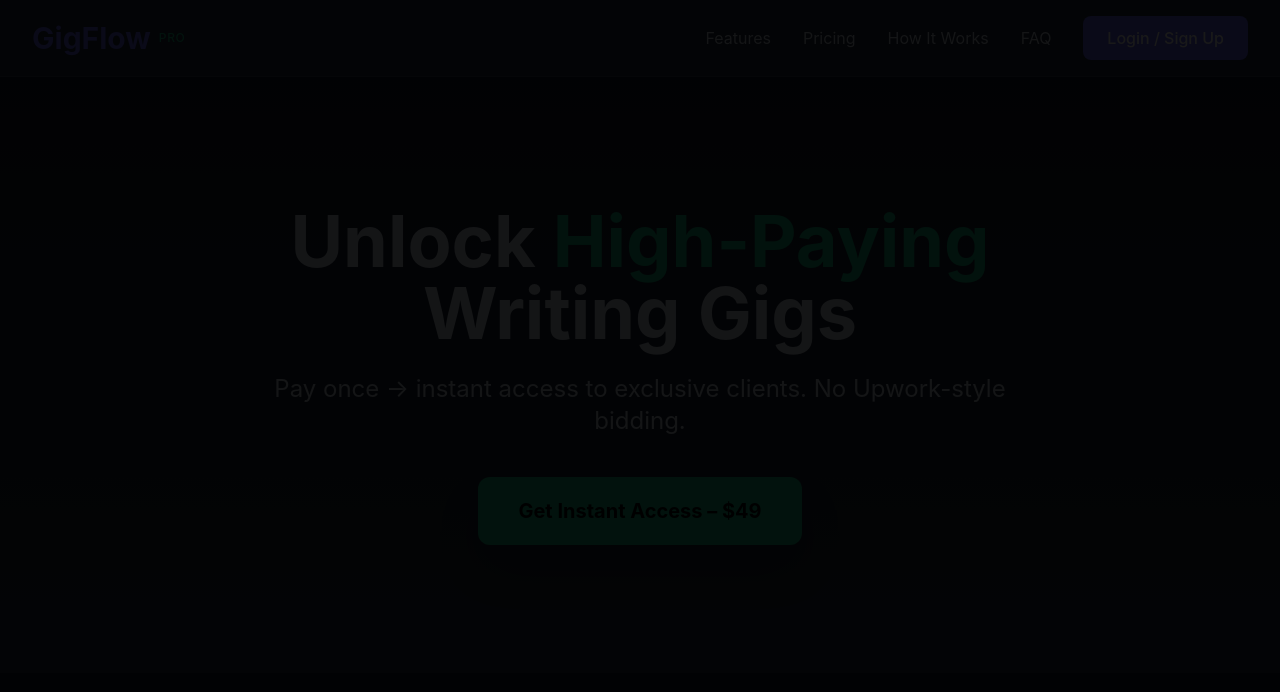
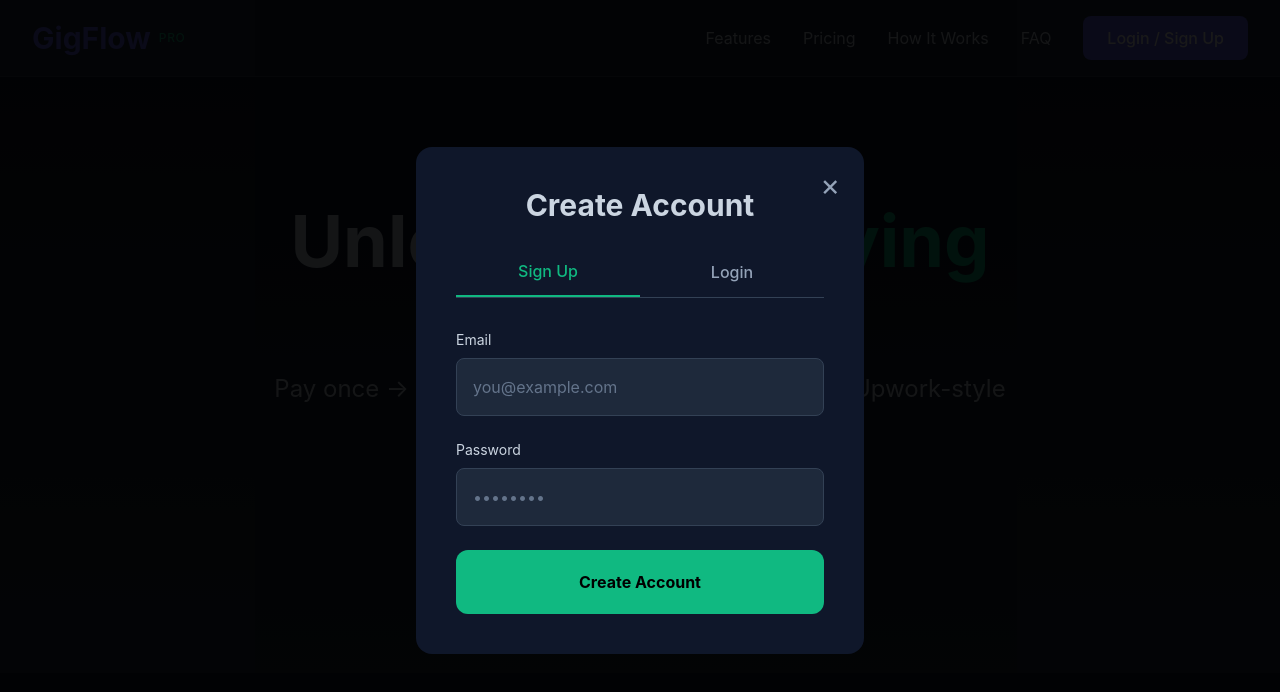
Before and after one commit to engoti/gigflow, a React (Create React App) app in the folder gigflow/: page / in a window 1280 px wide. Both pictures are taken after a click on the button "Login / Sign Up". Shown: the top 692 px of the page. Built offline with nearby package versions, Linux system fonts and the light colour scheme.

Commit message:
Additives

```diff
--- a/gigflow/src/App.js
+++ b/gigflow/src/App.js
@@ -77,7 +77,7 @@ function App() {
     } else {
       setHasPaid(true);
       setUserPlan('pro');
-      alert("✅ Account upgraded to Pro! Refresh if needed.");
+      alert("✅ Account upgraded to Pro! You now have full access.");
     }
     setShowPayment(false);
   };
@@ -99,31 +99,30 @@ function App() {
         hasPaid={hasPaid}
       />
 
-      {/* === PUBLIC SECTIONS (Visible to everyone) === */}
-      {/* Features, How it Works, Testimonials, FAQ, etc. */}
+      {/* PUBLIC SECTIONS - Visible to everyone */}
+      {/* Add your Features, Pricing, How it Works, FAQ sections here */}
 
-      {/* === PROTECTED CONTENT (Only for Paid Users) === */}
+      {/* PROTECTED CONTENT */}
       {hasFullAccess ? (
         <div className="py-20 bg-slate-950">
           <div className="max-w-7xl mx-auto px-6 text-center">
-            <h2 className="text-4xl font-bold mb-6">🎉 Welcome to Full Access!</h2>
-            <p className="text-xl text-slate-300">You now have Pro access. All gigs and tools are unlocked.</p>
+            <h2 className="text-4xl font-bold mb-6">🎉 Full Access Unlocked!</h2>
+            <p className="text-xl text-slate-300 mb-10">Welcome to GigFlow Pro. All features are now available.</p>
 
-            {/* Put your main GigFlow content / Dashboard here */}
-            <div className="mt-12 bg-slate-900 p-10 rounded-2xl">
-              <h3 className="text-2xl mb-4">Your Gig Leads Dashboard</h3>
-              <p className="text-slate-400">Real gig data and tools will appear here...</p>
-              {/* Add your main app content here */}
+            <div className="bg-slate-900 p-12 rounded-3xl">
+              <h3 className="text-2xl mb-6">Your Dashboard</h3>
+              <p className="text-slate-400">Real gig leads, tools, and data will be displayed here.</p>
+              {/* ← Add your main app content here later */}
             </div>
           </div>
         </div>
       ) : isLoggedIn ? (
-        <div className="py-20 text-center">
-          <h2 className="text-3xl font-bold mb-4">Upgrade Required</h2>
-          <p className="text-slate-400 mb-8">You are logged in but need to complete payment for full access.</p>
+        <div className="py-24 text-center">
+          <h2 className="text-3xl font-bold mb-4">Almost There!</h2>
+          <p className="text-slate-400 mb-8">Complete your payment to unlock full access.</p>
           <button
             onClick={() => setShowPayment(true)}
-            className="bg-accent text-black px-10 py-4 rounded-xl font-bold text-lg"
+            className="bg-accent hover:bg-emerald-500 text-black px-12 py-4 rounded-2xl font-bold text-lg"
           >
             Upgrade to Pro Now
           </button>
@@ -134,29 +133,108 @@ function App() {
       {showPayment && (
         <div className="fixed inset-0 bg-black/80 flex items-center justify-center z-50 px-4">
           <div className="bg-slate-900 rounded-2xl p-8 md:p-10 max-w-lg w-full relative">
-            <button onClick={() => setShowPayment(false)} className="absolute top-4 right-6 text-3xl text-slate-400 hover:text-white">×</button>
+            <button
+              onClick={() => setShowPayment(false)}
+              className="absolute top-4 right-6 text-3xl text-slate-400 hover:text-white"
+            >
+              ×
+            </button>
             <h2 className="text-3xl font-bold text-center mb-8">Upgrade Your Access</h2>
 
             <div className="space-y-4">
-              <a href="https://nowpayments.io/payment/?iid=6382545246" target="_blank" rel="noopener noreferrer" className="block w-full py-5 px-6 bg-slate-800 hover:bg-slate-700 rounded-xl text-center">Basic — $19</a>
-              <a href="https://nowpayments.io/payment/?iid=6313323438" target="_blank" rel="noopener noreferrer" className="block w-full py-6 px-6 bg-gradient-to-r from-indigo-600 to-indigo-800 rounded-xl text-center font-bold">Pro — $49 (Recommended)</a>
-              <a href="https://nowpayments.io/payment/?iid=5061273629" target="_blank" rel="noopener noreferrer" className="block w-full py-5 px-6 bg-slate-800 hover:bg-slate-700 rounded-xl text-center">Elite — $99</a>
+              <a href="https://nowpayments.io/payment/?iid=6382545246" target="_blank" rel="noopener noreferrer" className="block w-full py-5 px-6 bg-slate-800 hover:bg-slate-700 rounded-xl text-center transition">
+                Basic Plan — $19
+              </a>
+              <a href="https://nowpayments.io/payment/?iid=6313323438" target="_blank" rel="noopener noreferrer" className="block w-full py-6 px-6 bg-gradient-to-r from-indigo-600 to-indigo-800 rounded-xl text-center font-bold transition">
+                Pro Plan — $49 (Recommended)
+              </a>
+              <a href="https://nowpayments.io/payment/?iid=5061273629" target="_blank" rel="noopener noreferrer" className="block w-full py-5 px-6 bg-slate-800 hover:bg-slate-700 rounded-xl text-center transition">
+                Elite Plan — $99
+              </a>
             </div>
 
             <div className="mt-10 text-center">
-              <button onClick={handlePaymentSuccess} className="w-full py-4 bg-emerald-600 hover:bg-emerald-700 rounded-xl font-semibold">
-                ✅ I Have Completed Payment – Activate
+              <button
+                onClick={handlePaymentSuccess}
+                className="w-full py-4 bg-emerald-600 hover:bg-emerald-700 rounded-xl font-semibold text-white"
+              >
+                ✅ I Have Completed Payment – Activate Account
               </button>
             </div>
           </div>
         </div>
       )}
 
-      {/* Login Modal - (same as before) */}
+      {/* Login Modal */}
       {showLogin && (
-        /* Keep your existing login modal code here */
         <div className="fixed inset-0 bg-black/90 flex items-center justify-center z-50 px-4">
-          {/* ... your full login modal ... */}
+          <div className="bg-slate-900 rounded-2xl p-8 md:p-10 max-w-md w-full relative">
+            <button
+              onClick={() => setShowLogin(false)}
+              className="absolute top-5 right-6 text-3xl text-slate-400 hover:text-white transition"
+            >
+              ×
+            </button>
+
+            <h2 className="text-3xl font-bold mb-6 text-center">
+              {isLoggedIn ? "My Account" : isSignup ? "Create Account" : "Welcome Back"}
+            </h2>
+
+            {!isLoggedIn && (
+              <div className="flex mb-8 border-b border-slate-700">
+                <button
+                  onClick={() => setIsSignup(true)}
+                  className={`flex-1 py-3 font-medium transition ${isSignup ? "text-accent border-b-2 border-accent font-bold" : "text-slate-400 hover:text-slate-300"}`}
+                >
+                  Sign Up
+                </button>
+                <button
+                  onClick={() => setIsSignup(false)}
+                  className={`flex-1 py-3 font-medium transition ${!isSignup ? "text-accent border-b-2 border-accent font-bold" : "text-slate-400 hover:text-slate-300"}`}
+                >
+                  Login
+                </button>
+              </div>
+            )}
+
+            {isLoggedIn ? (
+              <div className="text-center py-8 space-y-6">
+                <p>Welcome, <strong>{user.email}</strong></p>
+                <p className="text-accent">Plan: <strong>{userPlan.toUpperCase()}</strong></p>
+                <button onClick={handleLogout} className="w-full py-4 bg-red-600 hover:bg-red-700 rounded-xl font-medium">
+                  Logout
+                </button>
+              </div>
+            ) : isSignup ? (
+              <form onSubmit={(e) => { e.preventDefault(); handleSignUp(e.target.email.value, e.target.password.value); }} className="space-y-6">
+                <div>
+                  <label className="block text-sm text-slate-300 mb-2">Email</label>
+                  <input name="email" type="email" required className="w-full p-4 bg-slate-800 border border-slate-700 rounded-lg text-white placeholder-slate-500" placeholder="you@example.com" />
+                </div>
+                <div>
+                  <label className="block text-sm text-slate-300 mb-2">Password</label>
+                  <input name="password" type="password" required className="w-full p-4 bg-slate-800 border border-slate-700 rounded-lg text-white placeholder-slate-500" placeholder="••••••••" />
+                </div>
+                <button type="submit" className="w-full py-5 bg-accent hover:bg-emerald-600 text-black font-bold rounded-xl">
+                  Create Account
+                </button>
+              </form>
+            ) : (
+              <form onSubmit={(e) => { e.preventDefault(); handleLogin(e.target.email.value, e.target.password.value); }} className="space-y-6">
+                <div>
+                  <label className="block text-sm text-slate-300 mb-2">Email</label>
+                  <input name="email" type="email" required className="w-full p-4 bg-slate-800 border border-slate-700 rounded-lg text-white placeholder-slate-500" placeholder="you@example.com" />
+                </div>
+                <div>
+                  <label className="block text-sm text-slate-300 mb-2">Password</label>
+                  <input name="password" type="password" required className="w-full p-4 bg-slate-800 border border-slate-700 rounded-lg text-white placeholder-slate-500" placeholder="••••••••" />
+                </div>
+                <button type="submit" className="w-full py-5 bg-accent hover:bg-emerald-600 text-black font-bold rounded-xl">
+                  Login
+                </button>
+              </form>
+            )}
+          </div>
         </div>
       )}
     </div>
```
